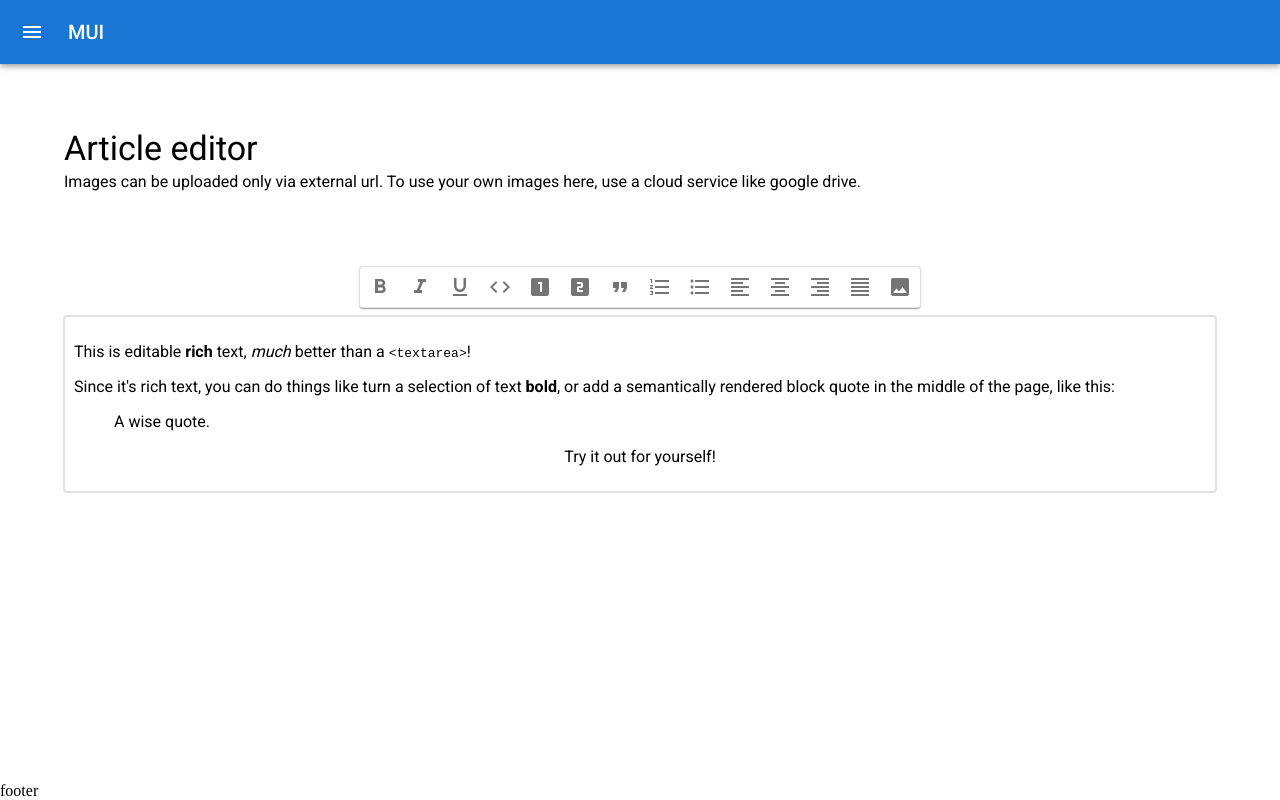
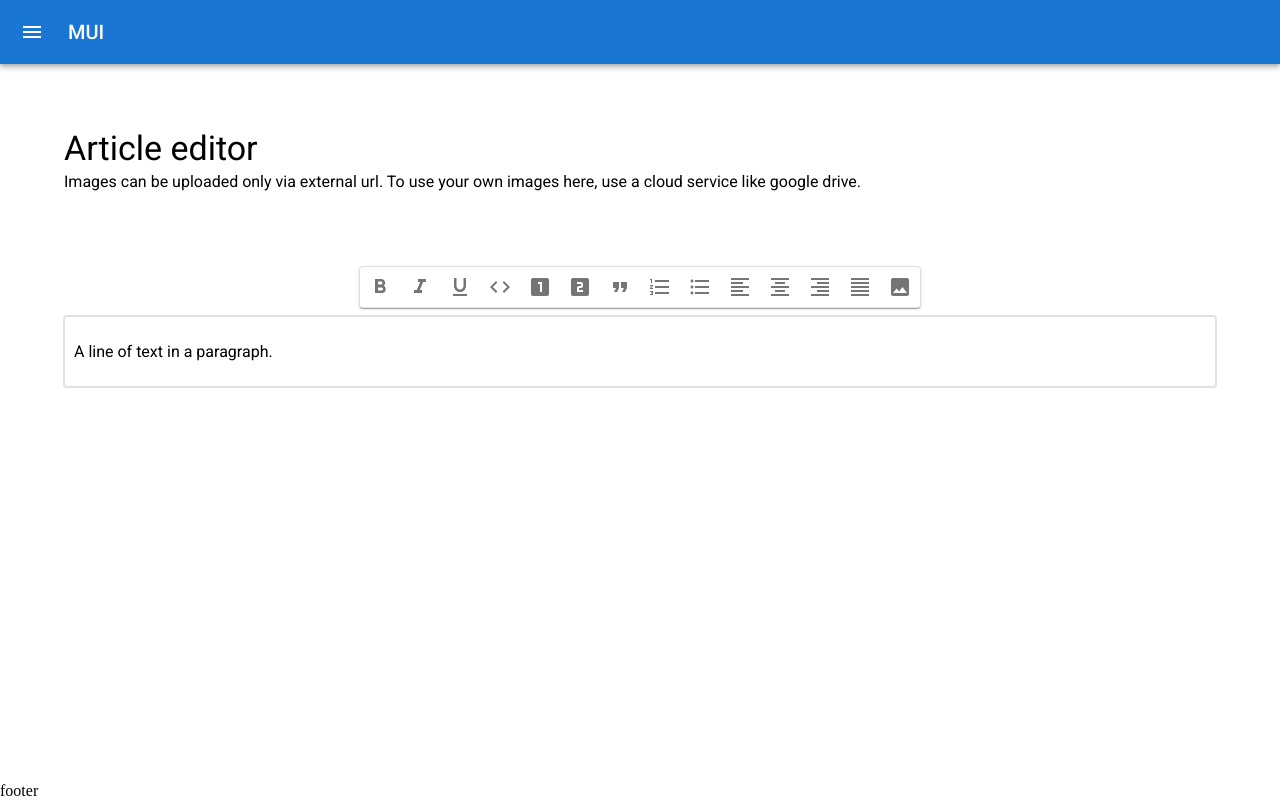
Before and after one commit to peter-peter-22/seo-blog-next, a Next.js app: page / in a window 1280 px wide. Built offline with nearby package versions, Linux system fonts and the light colour scheme; what @mui/material-nextjs would draw is missing.

Commit message:
add save

```diff
--- a/app/page.jsx
+++ b/app/page.jsx
@@ -1,14 +1,17 @@
+'use client';
+
 import Typography from "@mui/material/Typography";
 import Editor from "./ui/editor/ArticleEditor";
 import React from "react";
 import Box from "@mui/material/Box";
 import Container from '@mui/material/Container';
 import { Toolbar } from "@mui/material";
+import NoSSR from "./ui/NoSSR";
 
 export default function Home() {
   return (
     <Container maxWidth="lg">
-      <Toolbar/>
+      <Toolbar />
       <Typography variant="h4">
         Article editor
       </Typography>
@@ -16,7 +19,9 @@ export default function Home() {
         Images can be uploaded only via external url. To use your own images here, use a cloud service like google drive.
       </Typography>
       <Box sx={{ fontFamily: 'var(--font-roboto)' }}>
-        <Editor />
+        <NoSSR>
+          <Editor />
+        </NoSSR>
       </Box>
     </Container>
   );
--- /dev/null
+++ b/app/ui/NoSSR.jsx
@@ -0,0 +1,10 @@
+'use client';
+
+import React from "react";
+export default function NoSSR({ children }) {
+    const [ok, setOk] = React.useState(false);
+    React.useEffect(() => {
+        setOk(true);
+    }, [])
+    return ok && children;
+}
--- a/app/ui/editor/ArticleEditor.jsx
+++ b/app/ui/editor/ArticleEditor.jsx
@@ -1,49 +1,26 @@
 'use client';
 
-import React, { useState } from "react";
-import { createEditor } from "slate";
-import { Slate, withReact, Editable } from "slate-react"
-import TextEditor from "./TextEditor"
+import { useMemo } from "react";
+import TextEditor from "./TextEditor";
 
 export default function ArticleEditor() {
-  const [editor] = useState(() => withReact(createEditor()));
-  const initialValue = [
-    {
-      type: 'paragraph',
-      children: [
-        { text: 'This is editable ' },
-        { text: 'rich', bold: true },
-        { text: ' text, ' },
-        { text: 'much', italic: true },
-        { text: ' better than a ' },
-        { text: '<textarea>', code: true },
-        { text: '!' },
-      ],
-    },
-    {
-      type: 'paragraph',
-      children: [
+  const initialValue = useMemo(
+    () =>
+      JSON.parse(localStorage.getItem('content')) || [
         {
-          text: "Since it's rich text, you can do things like turn a selection of text ",
-        },
-        { text: 'bold', bold: true },
-        {
-          text: ', or add a semantically rendered block quote in the middle of the page, like this:',
+          type: 'paragraph',
+          children: [{ text: 'A line of text in a paragraph.' }],
         },
       ],
-    },
-    {
-      type: 'block-quote',
-      children: [{ text: 'A wise quote.' }],
-    },
-    {
-      type: 'paragraph',
-      align: 'center',
-      children: [{ text: 'Try it out for yourself!' }],
-    },
-  ]
+    []
+  )
 
   return (
-    <TextEditor editor={editor} initialValue={initialValue} />
+    <TextEditor
+      initialValue={initialValue}
+      onChange={value => {
+        localStorage.setItem('content', value)
+      }}
+    />
   );
 }
--- a/app/ui/editor/TextEditor.jsx
+++ b/app/ui/editor/TextEditor.jsx
@@ -1,3 +1,5 @@
+'use client';
+
 import { styled } from '@mui/material'
 import isHotkey from 'is-hotkey'
 import { useCallback, useMemo } from 'react'
@@ -8,7 +10,7 @@ import {
     Transforms,
 } from 'slate'
 import { withHistory } from 'slate-history'
-import { Editable, Slate, useSlate, withReact, ReactEditor, useSelected, useFocused } from 'slate-react'
+import { Editable, Slate, useSlate, withReact, ReactEditor, useSelected, useFocused,useSlateStatic } from 'slate-react'
 import { MenuButton } from './EditorUI'
 import HOTKEYS from "./hotkeys.js"
 import TopMenu from "./TopMenu"
@@ -25,12 +27,26 @@ const StyledEditable = styled(Editable)(({ theme }) => ({
     outlineColor: theme.palette.divider,
 }));
 
-const TextEditor = ({ initialValue }) => {
+const TextEditor = ({ onChange, ...props }) => {
     const renderElement = useCallback(props => <Element {...props} />, [])
     const renderLeaf = useCallback(props => <Leaf {...props} />, [])
     const editor = useMemo(() => withImages(withHistory(withReact(createEditor()))), [])
     return (
-        <Slate editor={editor} initialValue={initialValue}>
+        <Slate
+            editor={editor}
+            onChange={value => {
+                const isAstChange = editor.operations.some(
+                    op => 'set_selection' !== op.type
+                )
+                if (isAstChange) {
+                    // Save the value to Local Storage.
+                    const content = JSON.stringify(value)
+                    if (onChange)
+                        onChange(content);
+                }
+            }}
+            {...props}
+        >
             <TopMenu />
             <StyledEditable
                 renderElement={renderElement}
@@ -253,7 +269,7 @@ const isImageUrl = url => {
     return imageExtensions.includes(ext)
 }
 const InsertImageButton = ({ Icon }) => {
-    const editor = useSlate()
+    const editor = useSlateStatic()
     return (
         <MenuButton
             onMouseDown={event => {
@@ -271,7 +287,7 @@ const InsertImageButton = ({ Icon }) => {
     )
 }
 const Image = ({ attributes, children, element }) => {
-    const editor = useSlate()
+    const editor = useSlateStatic()
     const path = ReactEditor.findPath(editor, element)
     const selected = useSelected()
     const focused = useFocused()
@@ -292,7 +308,12 @@ const Image = ({ attributes, children, element }) => {
                     }}
                 />
                 <IconButton
-                    onClick={() => Transforms.removeNodes(editor, { at: path })}
+                    onClick={(e) => {
+                        console.log(e);
+                        e.preventDefault();
+                        Transforms.removeNodes(editor, { at: path })
+                    }}
+                    onPointerDown={e=>e.preventDefault()}
                     style={{
                         display: selected && focused ? 'revert-layer' : 'none',
                         position: "absolute",
--- a/app/ui/editor/TopMenu.jsx
+++ b/app/ui/editor/TopMenu.jsx
@@ -1,3 +1,5 @@
+'use client';
+
 import { BlockButton, MarkButton, InsertImageButton } from "./TextEditor"
 import Box from "@mui/material/Box";
 import Toolbar from "@mui/material/Toolbar";
```
